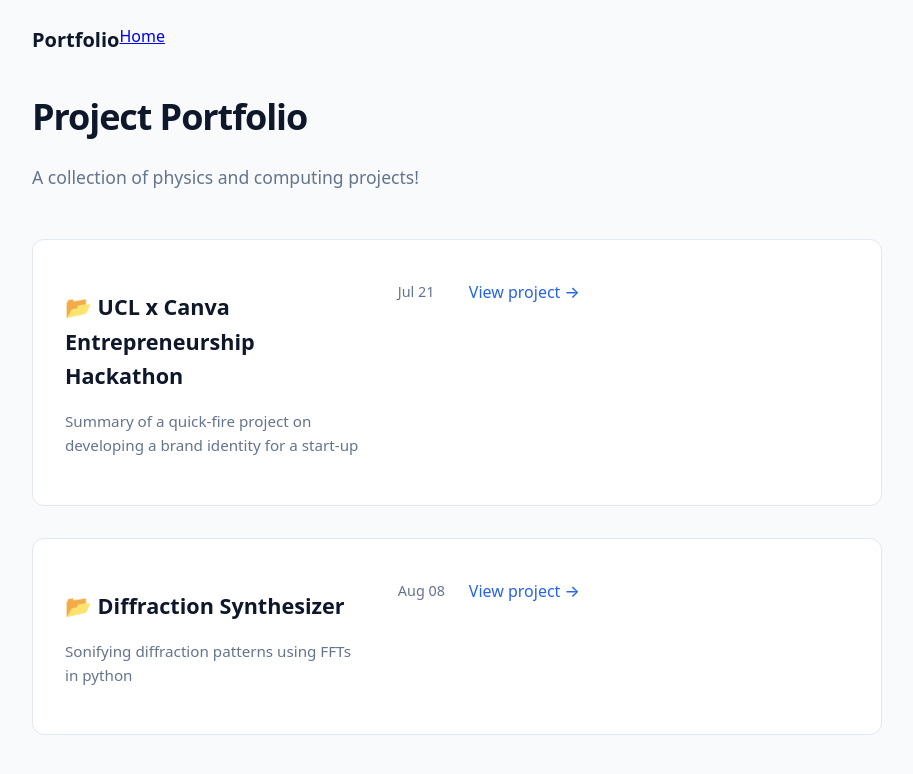
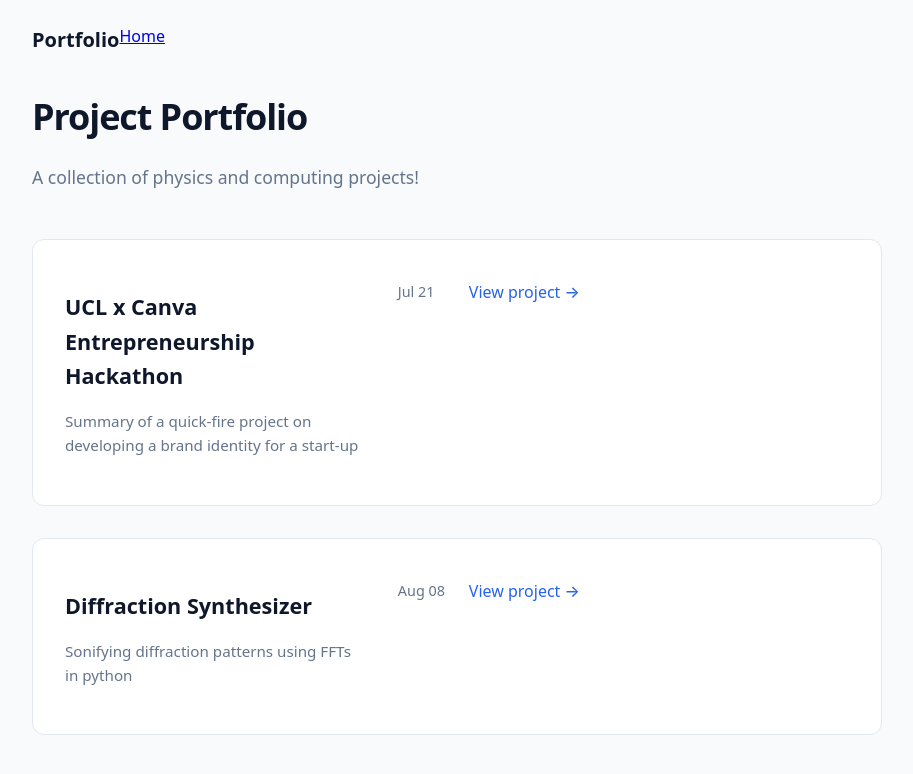
Before and after one commit to nk-clara/nk-clara.github.io, a Jekyll site: the page built from index.html, in a window 1280 px wide. Shown: the top 774 px of the page, without its empty margins (183-1096 px from the left). Built offline with Jekyll 4.4.1, drawn with Linux system fonts in a browser that asks for light colours.

Commit message:
Update index.html

```diff
--- a/index.html
+++ b/index.html
@@ -12,7 +12,7 @@ title: Home Directory
   {% for project in site.projects %}
     <div class="project-group">
       <div class="project-info">
-        <h2>📂 {{ project.title }}</h2>
+        <h2> {{ project.title }}</h2>
         {% if project.description %}
           <p>{{ project.description }}</p>
         {% endif %}
```
